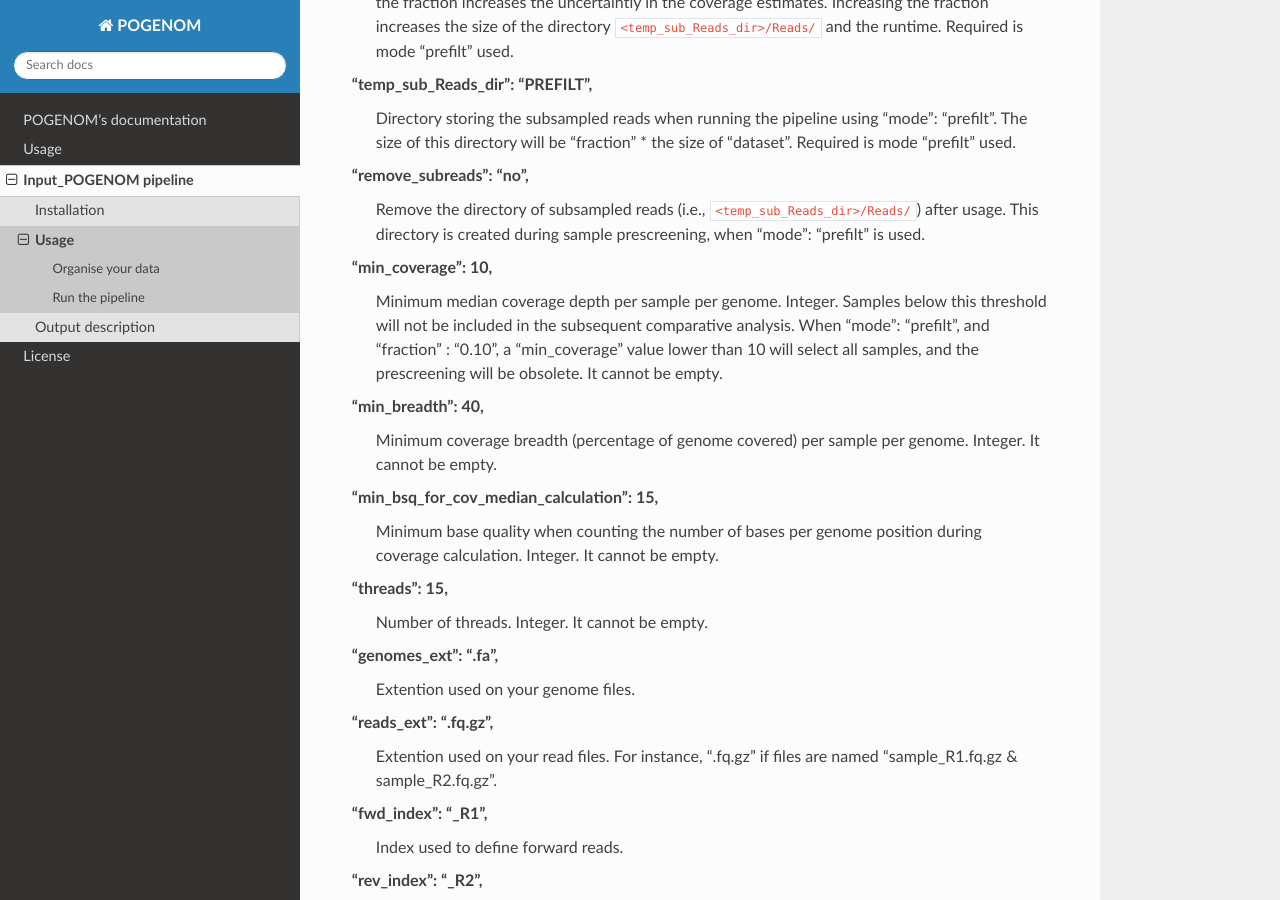
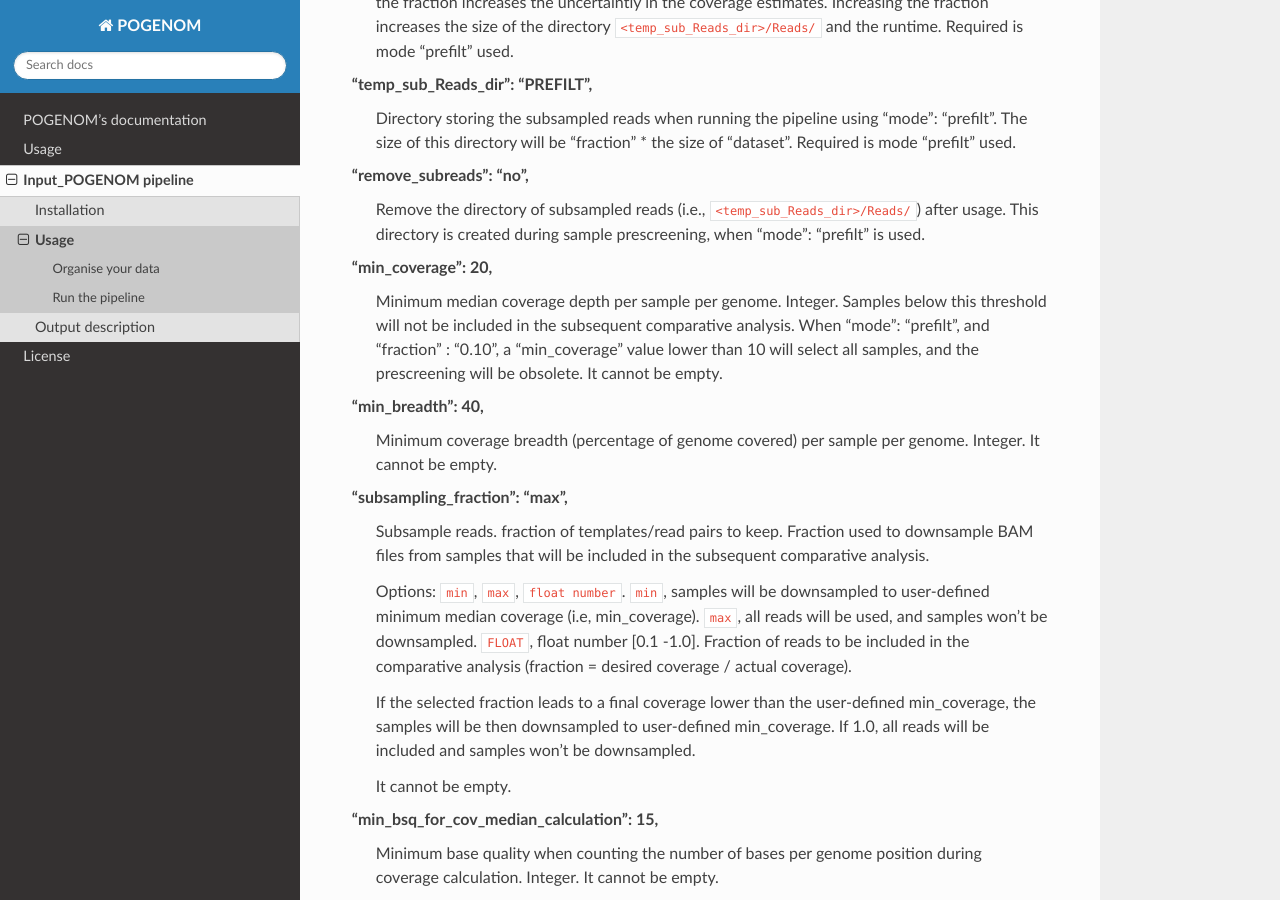
Before and after one commit to EnvGen/POGENOM, a Sphinx documentation site: the page built from docs/source/Input_POGENOM_Usage.rst, in a window 1280 px wide and 900 px high, scrolled down 2353 px. Built offline with Sphinx 7.4.7 and the Read the Docs theme 2.0.0, drawn with Linux system fonts in a browser that asks for light colours.

Commit message:
Updating Input_POGENOM subsampling

```diff
--- a/docs/source/Input_POGENOM_Usage.rst
+++ b/docs/source/Input_POGENOM_Usage.rst
@@ -92,13 +92,27 @@ In the "Input_POGENOM_config.json" file, set the parameters to be used. It conta
 "remove_subreads": "no",
   Remove the directory of subsampled reads (i.e., ``<temp_sub_Reads_dir>/Reads/``) after usage. This directory is created during sample prescreening, when "mode": "prefilt" is used.
 
-"min_coverage": 10,
+"min_coverage": 20,
   Minimum median coverage depth per sample per genome. Integer. Samples below this threshold will not be included in the subsequent comparative analysis.
   When "mode": "prefilt", and "fraction" : "0.10", a "min_coverage" value lower than 10 will select all samples, and the prescreening will be obsolete.
   It cannot be empty.
 
 "min_breadth": 40,
   Minimum coverage breadth (percentage of genome covered) per sample per genome. Integer.
+  It cannot be empty.
+
+"subsampling_fraction": "max",
+  Subsample reads. fraction of templates/read pairs to keep.
+  Fraction used to downsample BAM files from samples that will be included in the subsequent comparative analysis.
+
+  Options: ``min``, ``max``, ``float number``.
+  ``min``, samples will be downsampled to user-defined minimum median coverage (i.e, min_coverage).
+  ``max``, all reads will be used, and samples won't be downsampled.
+  ``FLOAT``, float number [0.1 -1.0]. Fraction of reads to be included in the comparative analysis (fraction = desired coverage / actual coverage).
+
+  If the selected fraction leads to a final coverage lower than the user-defined min_coverage, the samples will be then downsampled to user-defined min_coverage.
+  If 1.0, all reads will be included and samples won't be downsampled.
+
   It cannot be empty.
 
 "min_bsq_for_cov_median_calculation": 15,
--- a/docs/source/index.rst
+++ b/docs/source/index.rst
@@ -1,4 +1,10 @@
 .. POGENOM
+
+
+.. figure:: pogenomfig.png
+   :width: 400px
+   :align: center
+
 
 POGENOM's documentation
 =======================
```
Also changed, not shown: docs/source/Input_POGENOM_Output_description.rst (+5 -5 lines), docs/source/POGENOM_Usage.rst (line endings or trailing spaces), docs/source/pogenomfig.png (added), 8 other files.
